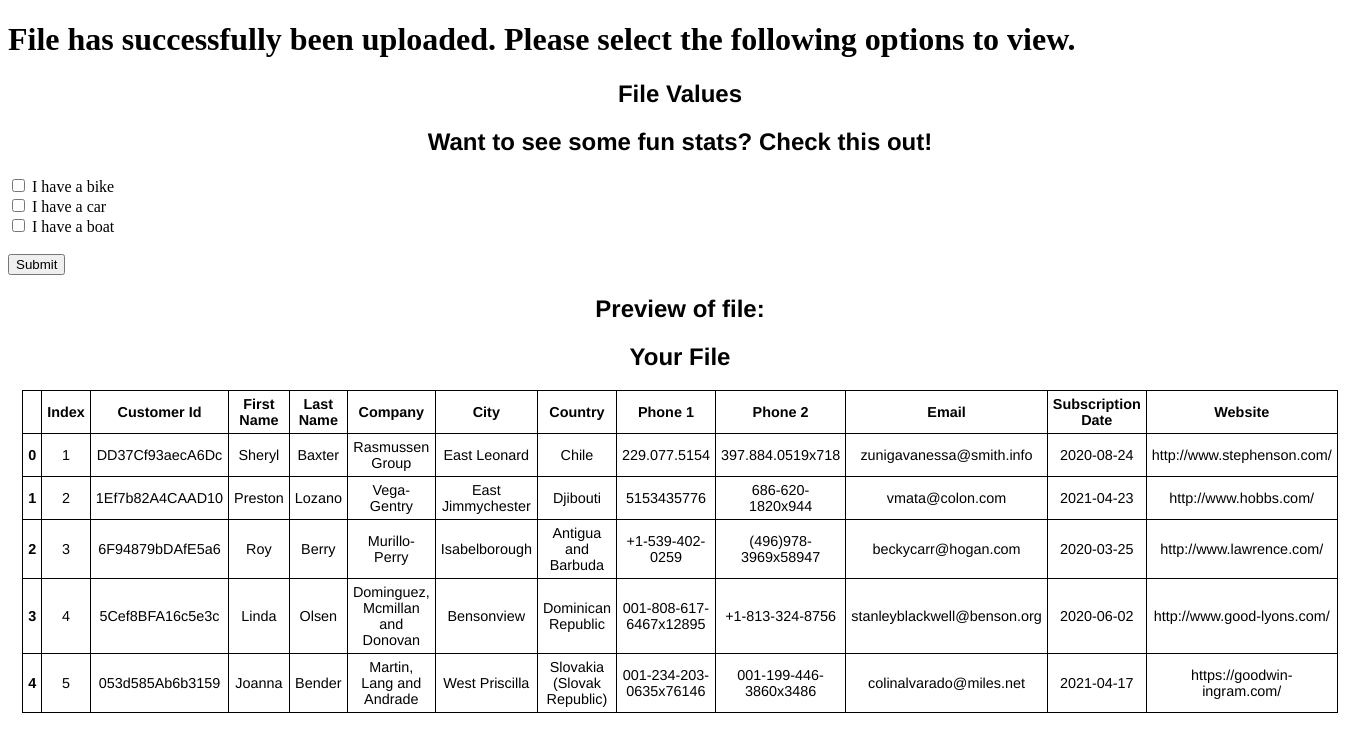
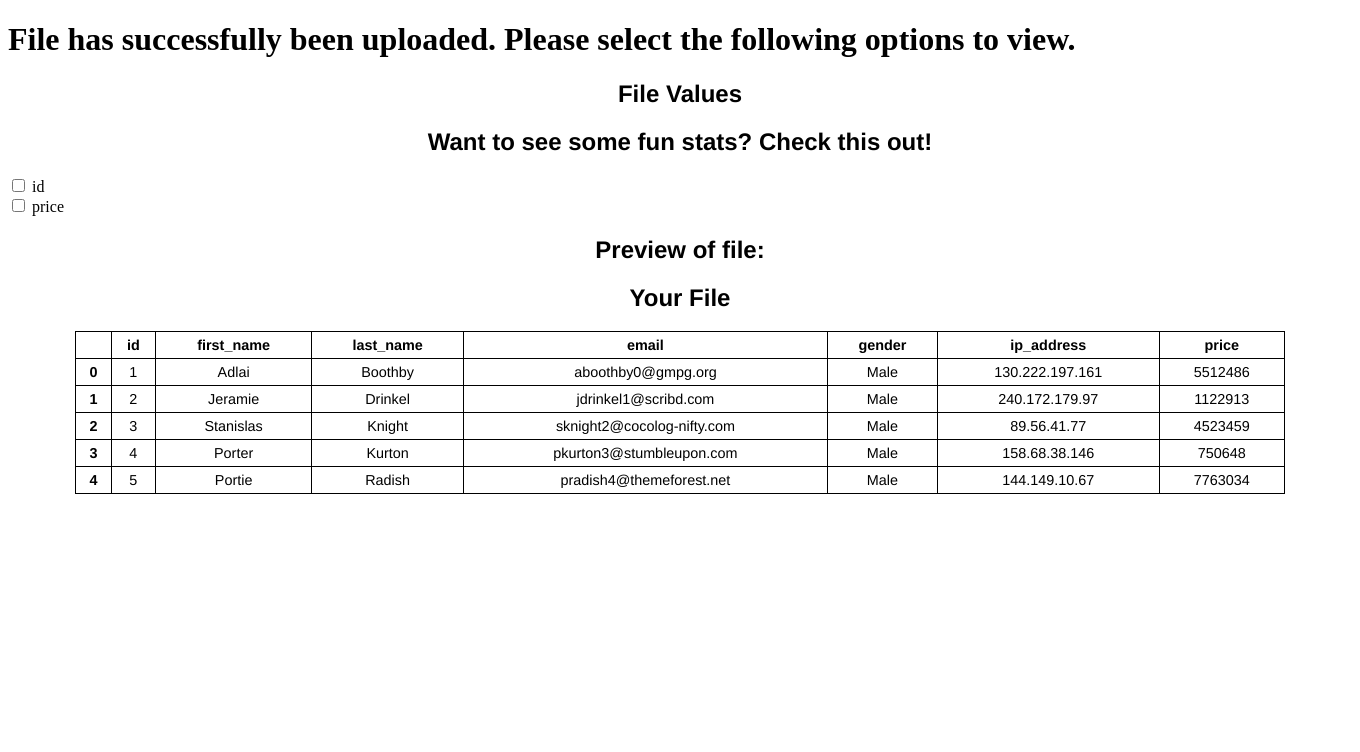
Before and after one commit to Solomon-sudo-e/Sheets-Made-Easy-Site, a Flask app: page /statistics in a window 1360 px wide. Shown: the top 752 px of the page. Run offline with Flask 3, Linux system fonts and the light colour scheme.

Commit message:
Made method to convert integers into checkbox form for finding averages

```diff
--- a/app.py
+++ b/app.py
@@ -22,7 +22,7 @@ def upload():
         df = pd.read_csv(file)
     else:
         return 'not a csv file'
-    create_values(df)
+    create_values(df, 'templates/checkboxs.html')
     write_to_html_file(df.head(5), 'Your File', 'templates/table.html')
     return render_template('upload_success.html', values=df.columns.values.tolist())
 
@@ -31,5 +31,6 @@ def upload():
 def statistics():
     return render_template('upload_success.html')
 
+
 if __name__ == '__main__':
     app.run()
--- /dev/null
+++ b/templates/checkboxs.html
@@ -0,0 +1,7 @@
+<form action=/action_page.php>
+             <input type='checkbox' id='input_place_holderid' name='input_place_holderid' value='id'>
+                 <label for='input_place_holderid'>id</label><br>
+            <input type='checkbox' id='input_place_holderprice' name='input_place_holderprice' value='price'>
+                 <label for='input_place_holderprice'>price</label><br>
+
+</form>
--- a/templates/table.html
+++ b/templates/table.html
@@ -36,95 +36,65 @@
   <thead>
     <tr style="text-align: right;">
       <th></th>
-      <th>Index</th>
-      <th>Customer Id</th>
-      <th>First Name</th>
-      <th>Last Name</th>
-      <th>Company</th>
-      <th>City</th>
-      <th>Country</th>
-      <th>Phone 1</th>
-      <th>Phone 2</th>
-      <th>Email</th>
-      <th>Subscription Date</th>
-      <th>Website</th>
+      <th>id</th>
+      <th>first_name</th>
+      <th>last_name</th>
+      <th>email</th>
+      <th>gender</th>
+      <th>ip_address</th>
+      <th>price</th>
     </tr>
   </thead>
   <tbody>
     <tr>
       <th>0</th>
       <td>1</td>
-      <td>DD37Cf93aecA6Dc</td>
-      <td>Sheryl</td>
-      <td>Baxter</td>
-      <td>Rasmussen Group</td>
-      <td>East Leonard</td>
-      <td>Chile</td>
-      <td>229.077.5154</td>
-      <td>397.884.0519x718</td>
-      <td>zunigavanessa@smith.info</td>
-      <td>2020-08-24</td>
-      <td>http://www.stephenson.com/</td>
+      <td>Adlai</td>
+      <td>Boothby</td>
+      <td>aboothby0@gmpg.org</td>
+      <td>Male</td>
+      <td>130.222.197.161</td>
+      <td>5512486</td>
     </tr>
     <tr>
       <th>1</th>
       <td>2</td>
-      <td>1Ef7b82A4CAAD10</td>
-      <td>Preston</td>
-      <td>Lozano</td>
-      <td>Vega-Gentry</td>
-      <td>East Jimmychester</td>
-      <td>Djibouti</td>
-      <td>5153435776</td>
-      <td>686-620-1820x944</td>
-      <td>vmata@colon.com</td>
-      <td>2021-04-23</td>
-      <td>http://www.hobbs.com/</td>
+      <td>Jeramie</td>
+      <td>Drinkel</td>
+      <td>jdrinkel1@scribd.com</td>
+      <td>Male</td>
+      <td>240.172.179.97</td>
+      <td>1122913</td>
     </tr>
     <tr>
       <th>2</th>
       <td>3</td>
-      <td>6F94879bDAfE5a6</td>
-      <td>Roy</td>
-      <td>Berry</td>
-      <td>Murillo-Perry</td>
-      <td>Isabelborough</td>
-      <td>Antigua and Barbuda</td>
-      <td>+1-539-402-0259</td>
-      <td>(496)978-3969x58947</td>
-      <td>beckycarr@hogan.com</td>
-      <td>2020-03-25</td>
-      <td>http://www.lawrence.com/</td>
+      <td>Stanislas</td>
+      <td>Knight</td>
+      <td>sknight2@cocolog-nifty.com</td>
+      <td>Male</td>
+      <td>89.56.41.77</td>
+      <td>4523459</td>
     </tr>
     <tr>
       <th>3</th>
       <td>4</td>
-      <td>5Cef8BFA16c5e3c</td>
-      <td>Linda</td>
-      <td>Olsen</td>
-      <td>Dominguez, Mcmillan and Donovan</td>
-      <td>Bensonview</td>
-      <td>Dominican Republic</td>
-      <td>001-808-617-6467x12895</td>
-      <td>+1-813-324-8756</td>
-      <td>stanleyblackwell@benson.org</td>
-      <td>2020-06-02</td>
-      <td>http://www.good-lyons.com/</td>
+      <td>Porter</td>
+      <td>Kurton</td>
+      <td>pkurton3@stumbleupon.com</td>
+      <td>Male</td>
+      <td>158.68.38.146</td>
+      <td>750648</td>
     </tr>
     <tr>
       <th>4</th>
       <td>5</td>
-      <td>053d585Ab6b3159</td>
-      <td>Joanna</td>
-      <td>Bender</td>
-      <td>Martin, Lang and Andrade</td>
-      <td>West Priscilla</td>
-      <td>Slovakia (Slovak Republic)</td>
-      <td>001-234-203-0635x76146</td>
-      <td>001-199-446-3860x3486</td>
-      <td>colinalvarado@miles.net</td>
-      <td>2021-04-17</td>
-      <td>https://goodwin-ingram.com/</td>
+      <td>Portie</td>
+      <td>Radish</td>
+      <td>pradish4@themeforest.net</td>
+      <td>Male</td>
+      <td>144.149.10.67</td>
+      <td>7763034</td>
     </tr>
   </tbody>
 </table>
--- a/templates/upload_success.html
+++ b/templates/upload_success.html
@@ -9,15 +9,7 @@
     <h2>File Values</h2>
     <p>{{ values }}</p>
     <h2>Want to see some fun stats? Check this out!</h2>
-    <form action="/action_page.php">
-        <input type="checkbox" id="vehicle1" name="vehicle1" value="Bike">
-        <label for="vehicle1"> I have a bike</label><br>
-        <input type="checkbox" id="vehicle2" name="vehicle2" value="Car">
-        <label for="vehicle2"> I have a car</label><br>
-        <input type="checkbox" id="vehicle3" name="vehicle3" value="Boat">
-        <label for="vehicle3"> I have a boat</label><br><br>
-        <input type="submit" value="Submit">
-    </form>
+    {% include 'checkboxs.html' %}
 
     <h2>Preview of file:</h2>
     {% include 'table.html' %}
```
Also changed, not shown: file_scraper/html_files.py (+31 -15 lines).
